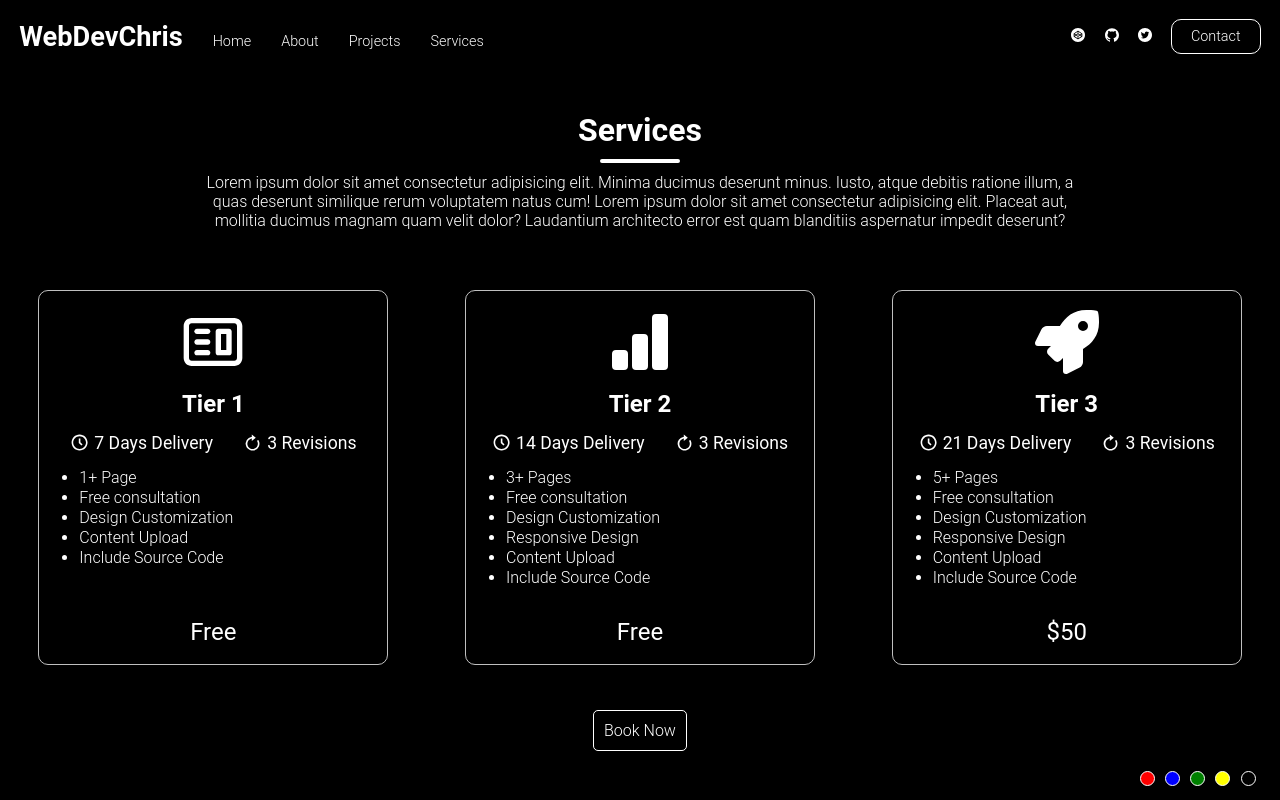
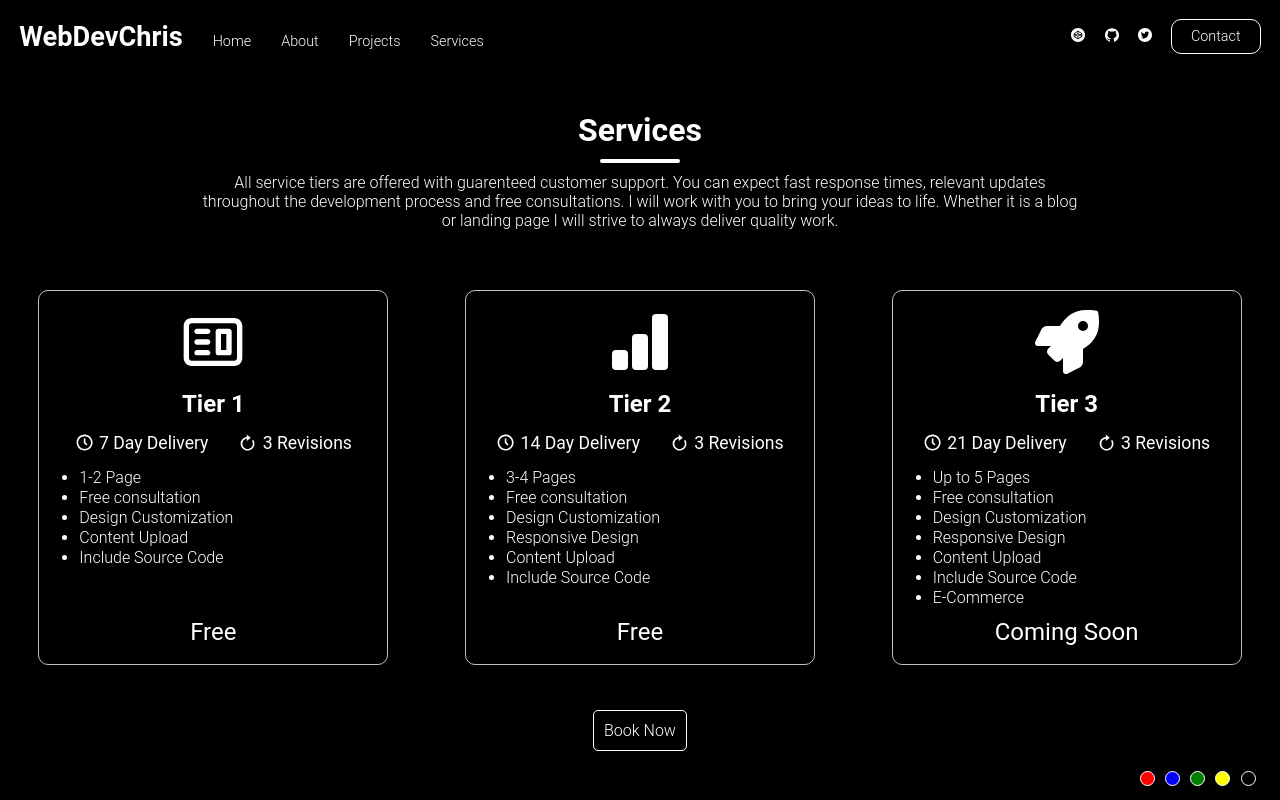
Before and after one commit to WebDevChris1/portfolio-website, a React (Create React App) app: page /services in a window 1280 px wide. Built offline with nearby package versions, Linux system fonts and the light colour scheme.

Commit message:
service-page updated pricing

```diff
--- a/src/pages/ServiceOffers/data.js
+++ b/src/pages/ServiceOffers/data.js
@@ -9,10 +9,10 @@ const tierList = [
     icon: <CgWebsite />,
     title: "Tier 1",
     price: "Free",
-    delivery: "7 Days Delivery",
+    delivery: "7 Day Delivery",
     revisions: "3 Revisions",
     desc: [
-      "1+ Page",
+      "1-2 Page",
       "Free consultation",
       "Design Customization",
       "Content Upload",
@@ -24,10 +24,10 @@ const tierList = [
     icon: <BsBarChartFill />,
     title: "Tier 2",
     price: "Free",
-    delivery: "14 Days Delivery",
+    delivery: "14 Day Delivery",
     revisions: "3 Revisions",
     desc: [
-      "3+ Pages",
+      "3-4 Pages",
       "Free consultation",
       "Design Customization",
       "Responsive Design",
@@ -39,16 +39,17 @@ const tierList = [
     id: 3,
     icon: <FaRocket />,
     title: "Tier 3",
-    price: "$50",
-    delivery: "21 Days Delivery",
+    price: "Coming Soon",
+    delivery: "21 Day Delivery",
     revisions: "3 Revisions",
     desc: [
-      "5+ Pages",
+      "Up to 5 Pages",
       "Free consultation",
       "Design Customization",
       "Responsive Design",
       "Content Upload",
       "Include Source Code",
+      "E-Commerce",
     ],
   },
 ];
--- a/src/pages/ServiceOffers/index.js
+++ b/src/pages/ServiceOffers/index.js
@@ -2,8 +2,6 @@ import React from "react";
 import { useGlobalContext } from "../../context";
 import { Wrapper, Content } from "./services.styles";
 import { Link } from "react-router-dom";
-// import { GiCycle } from "react-icons/gi";
-
 import { BiRevision } from "react-icons/bi";
 import { BiTimeFive } from "react-icons/bi";
 
@@ -16,12 +14,11 @@ const Services = () => {
           <h2>Services</h2>
           <div className="underline"></div>
           <p>
-            Lorem ipsum dolor sit amet consectetur adipisicing elit. Minima
-            ducimus deserunt minus. Iusto, atque debitis ratione illum, a quas
-            deserunt similique rerum voluptatem natus cum! Lorem ipsum dolor sit
-            amet consectetur adipisicing elit. Placeat aut, mollitia ducimus
-            magnam quam velit dolor? Laudantium architecto error est quam
-            blanditiis aspernatur impedit deserunt?
+            All service tiers are offered with guarenteed customer support. You
+            can expect fast response times, relevant updates throughout the
+            development process and free consultations. I will work with you to
+            bring your ideas to life. Whether it is a blog or landing page I
+            will strive to always deliver quality work.
           </p>
         </div>
 
```
